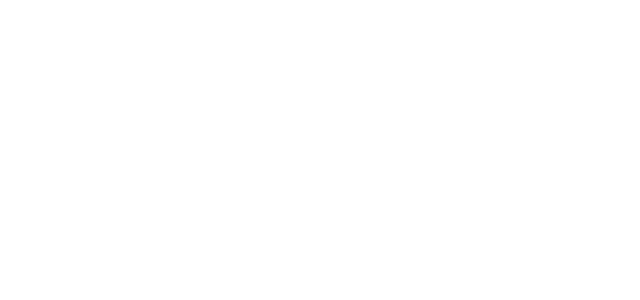
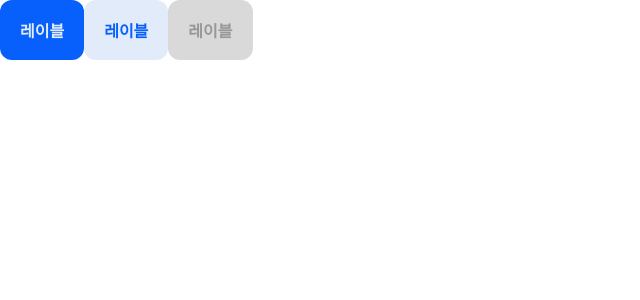
Before and after one commit to joowon-jang/react-homework, a React (Vite) app in the folder 4주차/: page / in a window 1280 px wide. Shown: the top 300 px of the page, without its empty margins (0-640 px from the left). Built offline with nearby package versions, Linux system fonts and the light colour scheme.

Commit message:
[4주차] feat: Button 컴포넌트 구현

```diff
--- a/4주차/src/App.tsx
+++ b/4주차/src/App.tsx
@@ -1,5 +1,13 @@
+import Button from "./components/Button/Button";
+
 function App() {
-  return <></>;
+  return (
+    <>
+      <Button type="primary">레이블</Button>
+      <Button type="secondary">레이블</Button>
+      <Button type="disabled">레이블</Button>
+    </>
+  );
 }
 
 export default App;
--- /dev/null
+++ b/4주차/src/components/Button/Button.scss
@@ -0,0 +1,43 @@
+@use "../../scss/utils" as *;
+
+$button-background: $color-blue;
+$button-label: $color-lightblue;
+
+$button-secondary-background: $color-lightblue;
+$button-secondary-label: $color-blue;
+$button-secondary-label-dark: $color-dodgerblue;
+
+$button-disabled-background: $color-gray-200;
+$button-disabled-background-dark: $color-gray-500;
+$button-disabled-label: $color-gray-300;
+
+.button {
+  padding: 18px 20px;
+  border-radius: 12px;
+  font-size: 16px;
+  font-weight: 700;
+
+  &__primary {
+    background-color: $button-background;
+    color: $button-label;
+  }
+
+  &__secondary {
+    background-color: $button-secondary-background;
+    color: $button-secondary-label;
+  }
+
+  &__disabled {
+    background-color: $button-disabled-background;
+    color: $button-disabled-label;
+  }
+
+  @media (prefers-color-scheme: dark) {
+    &__secondary {
+      color: $button-secondary-label-dark;
+    }
+    &__disabled {
+      background-color: $button-disabled-background-dark;
+    }
+  }
+}
--- /dev/null
+++ b/4주차/src/components/Button/Button.tsx
@@ -0,0 +1,12 @@
+import "./Button.scss";
+
+interface ButtonPropsType {
+  children: string;
+  type: string;
+}
+
+const Button = ({ children, type }: ButtonPropsType) => {
+  return <button className={`button button__${type}`}>{children}</button>;
+};
+
+export default Button;
```
